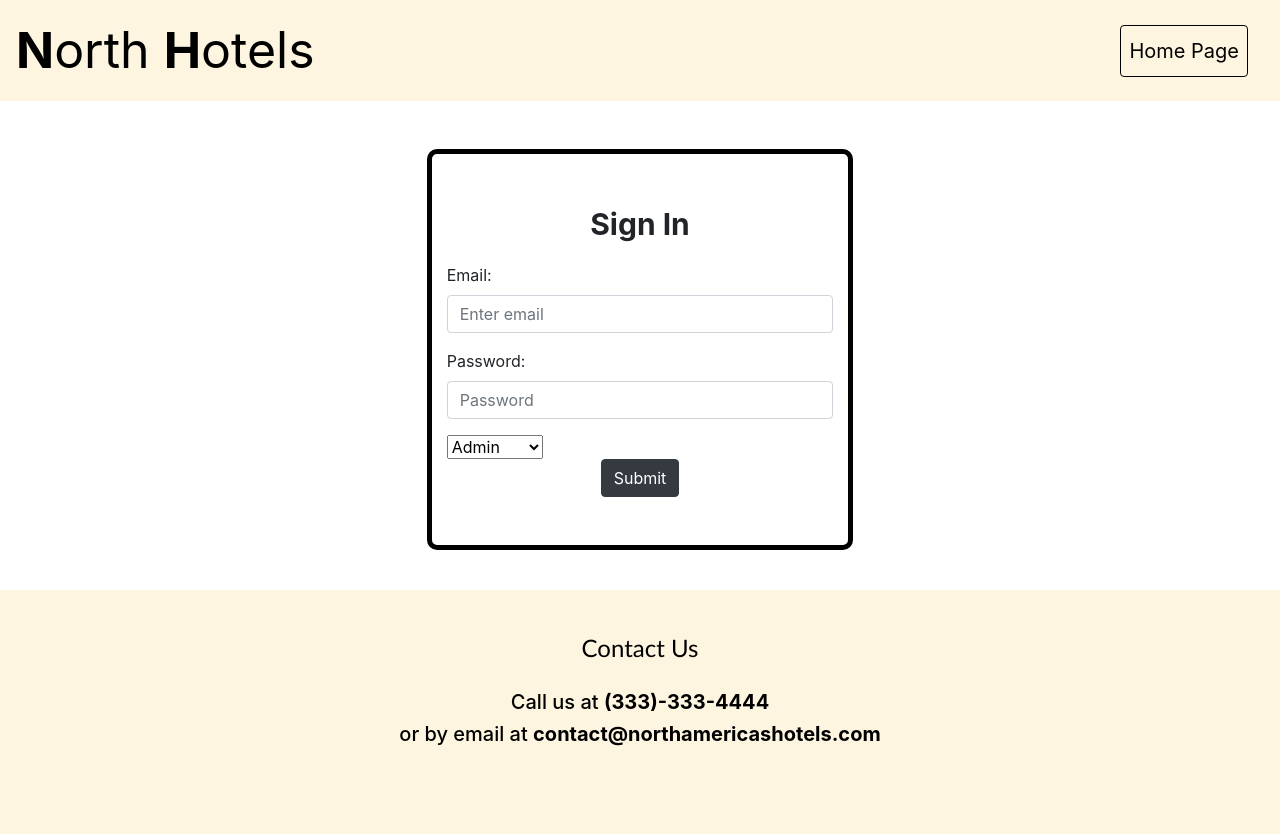
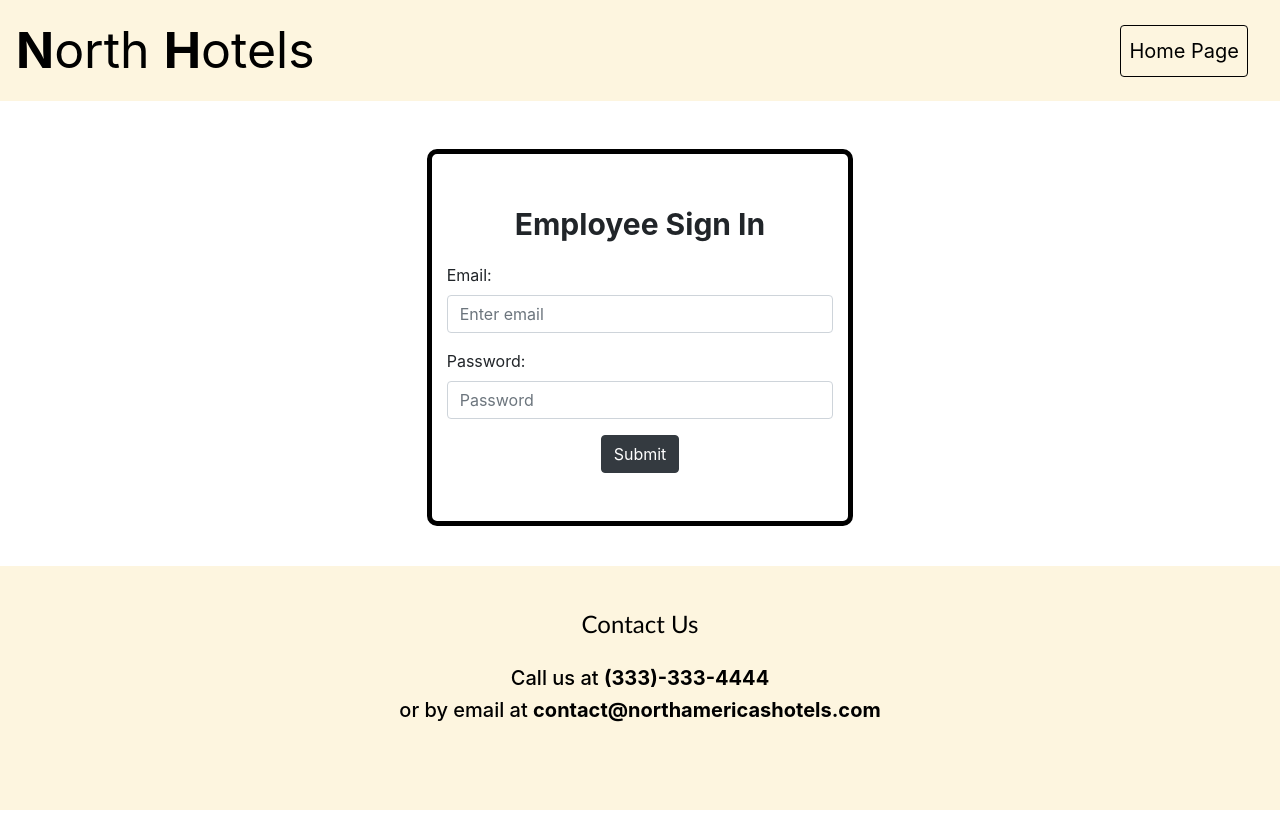
Before and after one commit to ousmanebarry/DB-Project-Web, a React (Create React App) app in the folder client/: page /login in a window 1280 px wide. After the commit the page ends 810 px from the top, so only its background shows below. Built offline with nearby package versions, Linux system fonts and the light colour scheme.

Commit message:
employee page

```diff
--- a/client/package.json
+++ b/client/package.json
@@ -14,7 +14,7 @@
 		"react-dom": "^17.0.2",
 		"react-icons": "^4.8.0",
 		"react-router-dom": "^5.3.0",
-		"react-scripts": "5.0.0",
+		"react-scripts": "^2.1.3",
 		"web-vitals": "^2.1.4"
 	},
 	"scripts": {
--- a/client/src/App.js
+++ b/client/src/App.js
@@ -9,10 +9,11 @@ import {
 } from "react-router-dom";
 import { useState } from "react";
 import { UserContext } from "./Contexts/UserContext";
-import SignIn from "./components/SignIn/signin.js";
+import SignIn from "./components/signIn/signin";
 import HomePage from "./components/Home/home";
 import BookPage from "./components/Book/book";
 import Branches from "./components/HotelBranches/hotelBranches";
+import Employee from "./components/Employee/employee";
 
 function App() {
 	const [user, setUser] = useState({
@@ -27,6 +28,13 @@ function App() {
 		<Router>
 			<UserContext.Provider value={{ user, setUser }}>
 				<Switch>
+
+				<Route exact path="/Employee">
+						<Navbar List={[{ display: "Booking", path: "/booking" },]} />
+						<Employee />
+						<Footer />
+					</Route>
+
 					<Route exact path="/">
 						<Navbar List={[{ display: "Employee Login", path: "/login" }]} />
 						<HomePage />
--- /dev/null
+++ b/client/src/components/Employee/employee.js
@@ -0,0 +1,13 @@
+import React from "react";
+import "./employee.css";
+
+function Employee() {
+	return (
+		<div>
+
+
+         </div>
+	);
+}
+
+export default Employee;
--- a/client/src/components/signIn/signin.js
+++ b/client/src/components/signIn/signin.js
@@ -14,7 +14,7 @@ const SignIn = () => {
 				<div className="row justify-content-center mt-5">
 					<div id="signInBorder" className="col-lg-4 pt-5">
 						<div className="justify-item-center text-center formTitle">
-							Sign In
+							Employee Sign In
 						</div>
 						<form>
 							<div className="form-group mt-3 ">
@@ -36,19 +36,8 @@ const SignIn = () => {
 									placeholder="Password"
 								/>
 							</div>
-
-							<select
-								id="selectionFormSignIN"
-								className="form-select"
-								aria-label="Default select example"
-								onChange={(e) => setPosition(e.target.value)}
-							>
-								<option value="patient">Admin</option>
-								<option value="receptionist">Customer</option>
-							</select>
-
 							<div className="text-center">
-								<div className="btn btn-dark mb-5">Submit</div>
+								<div className="btn btn-dark mb-5" onClick={() => {window.location.href = "http://localhost:3000/Database/Employee"}}>Submit</div>
 							</div>
 						</form>
 					</div>
```
Also changed, not shown: client/src/components/Employee/employee.css (added).
